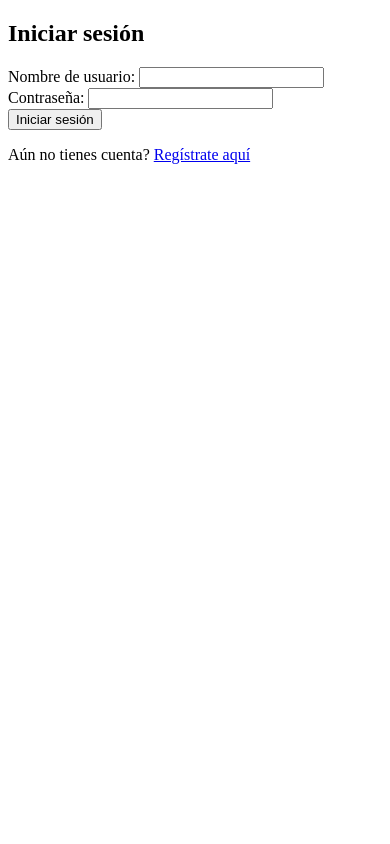
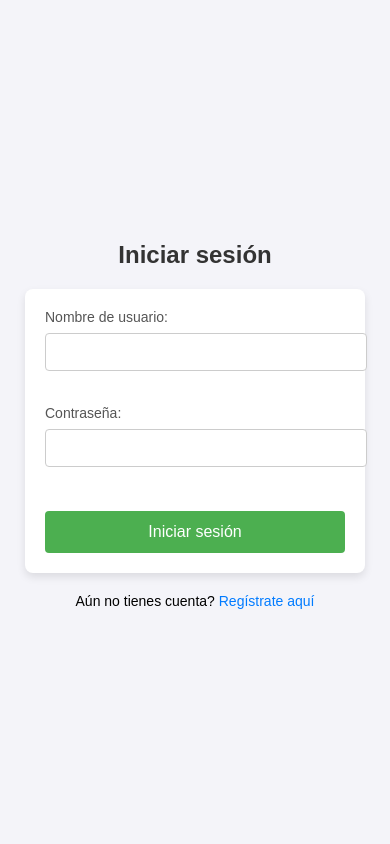
Before and after one commit to SergioFdzCastro/Proyecto1, a Flask app: page /login in a window 390 px wide. Run offline with Flask 3, Linux system fonts and the light colour scheme; parts of the project's set-up code (start-up, migrations or seed data) failed here and were passed over.

Commit message:
recomendador 3.5

```diff
--- a/app.py
+++ b/app.py
@@ -2,7 +2,6 @@ from flask import Flask, render_template, request, redirect, url_for, session, f
 from flask_sqlalchemy import SQLAlchemy
 import pandas as pd
 import requests
-from surprise import SVD, Dataset, Reader
 import secrets
 from werkzeug.security import generate_password_hash, check_password_hash
 
@@ -24,30 +23,14 @@ class usuarios(db.Model):
     favoritos = db.Column(db.Text, nullable=True)  # Películas favoritas almacenadas como una lista
     busquedas_recientes = db.Column(db.Text, nullable=True)  # Búsquedas del usuario almacenadas como una lista
 
-# Leer archivo CSV de películas y calcular calificación promedio
-lectura_csv = pd.read_csv("df_stream_kaggle.csv",
+# Leer archivo CSV de películas
+lectura_csv = pd.read_csv("filmatch.csv",
                           usecols=['title', 'description', 'release_year', 'runtime',
-                                   'genres', 'production_countries', 'imdb_score',
-                                   'tmdb_score', 'streaming_service'])
-lectura_csv['average_rating'] = lectura_csv[['imdb_score', 'tmdb_score']].mean(axis=1)
+                                   'genres', 'production_countries', 'score', 'streaming_service'],
+                          encoding='ISO-8859-1')
 
-# Crear dataset y modelo de recomendaciones
-calificaciones_df = pd.DataFrame({
-    'userId': [1] * len(lectura_csv),
-    'title': lectura_csv['title'],
-    'rating': lectura_csv['average_rating']
-})
-reader = Reader(rating_scale=(1, 10))
-dataset = Dataset.load_from_df(calificaciones_df[['userId', 'title', 'rating']], reader)
-trainset = dataset.build_full_trainset()
-svd = SVD()
-svd.fit(trainset)
-
-# Función para obtener recomendaciones
-def obtener_recomendaciones(user_id, top_n=10):
-    peliculas = lectura_csv['title'].unique()
-    predicciones = [(pelicula, svd.predict(user_id, pelicula).est) for pelicula in peliculas]
-    return sorted(predicciones, key=lambda x: x[1], reverse=True)[:top_n]
+# Normalizamos la columna de plataformas en el CSV
+lectura_csv['streaming_service'] = lectura_csv['streaming_service'].str.lower().str.strip()
 
 # Función para normalizar título para consulta a OMDb
 def normalizar_titulo(titulo):
@@ -116,7 +99,6 @@ def logout():
 def filmatch():
     resultado_pelicula = None
     mensaje_error = None
-    resultado = None
     recomendaciones = None
 
     if request.method == 'POST':
@@ -143,70 +125,30 @@ def filmatch():
             else:
                 mensaje_error = 'No se encontraron películas con ese título.'
 
-        elif 'plataforma' in request.form:
-            # Búsqueda por plataforma
-            plataformas_seleccionadas = request.form.getlist('plataforma')
-            if plataformas_seleccionadas:
-                peliculas_filtradas = lectura_csv[lectura_csv['streaming_service'].isin(plataformas_seleccionadas)]
-                if not peliculas_filtradas.empty:
-                    resultado = [({
-                        'title': fila['title'],
-                        'description': fila['description'],
-                        'poster_url': obtener_url_portada(fila['title']) or '/static/imagenes/Imagen_por_defecto.jpg',
-                        'genres': fila['genres'],
-                        'streaming_service': fila['streaming_service'],
-                        'release_year': fila['release_year'],
-                        'runtime': fila['runtime'],
-                        'imdb_score': fila['imdb_score']
-                    }) for _, fila in peliculas_filtradas.iterrows()]
-                else:
-                    mensaje_error = 'No se encontraron películas en esas plataformas.'
-            else:
-                mensaje_error = 'Debe seleccionar al menos una plataforma.'
+        elif 'genero' in request.form and 'plataforma_favorita' in request.form:
+            # Recomendaciones personalizadas basadas en género y plataforma
+            genero = request.form['genero']
+            plataforma_favorita = request.form['plataforma_favorita']
+            recomendaciones = obtener_recomendaciones_por_preferencias(genero, plataforma_favorita)
 
-        if 'id' in session:
-            usuario = usuarios.query.get(session['id'])
-            favoritos = usuario.favoritos.split(",") if usuario.favoritos else []
-            busquedas_recientes = usuario.busquedas_recientes.split(",") if usuario.busquedas_recientes else []
-            recomendaciones = obtener_recomendaciones_personalizadas(favoritos, busquedas_recientes)
-            recomendaciones = [({
-                'title': titulo,
-                'score': score,
-                'poster_url': obtener_url_portada(titulo) or '/static/imagenes/Imagen_por_defecto.jpg'
-            }) for titulo, score in recomendaciones]
+    return render_template('filmatch.html',
+                           resultado_pelicula=resultado_pelicula,
+                           mensaje_error=mensaje_error,
+                           recomendaciones=recomendaciones)
 
-    return render_template('filmatch.html', resultado_pelicula=resultado_pelicula, mensaje_error=mensaje_error, resultado=resultado, recomendaciones=recomendaciones)
+# Función para obtener recomendaciones basadas en las respuestas a las preguntas
+def obtener_recomendaciones_por_preferencias(genero, plataforma_favorita, top_n=10):
+    # Filtrar las películas por género y plataforma
+    peliculas_filtradas = lectura_csv[lectura_csv['genres'].str.contains(genero, case=False, na=False) &
+                                      lectura_csv['streaming_service'].str.contains(plataforma_favorita, case=False, na=False)]
 
-def obtener_recomendaciones_personalizadas(favoritos, busquedas_recientes):
-    recomendaciones = []
-    for favorito in favoritos:
-        peliculas = lectura_csv['title'].unique()
-        predicciones = [(pelicula, svd.predict('1', pelicula).est) for pelicula in peliculas]
-        recomendaciones.extend(sorted(predicciones, key=lambda x: x[1], reverse=True)[:5])
-    for busqueda in busquedas_recientes:
-        peliculas = lectura_csv[lectura_csv['title'].str.contains(busqueda, case=False, na=False)]
-        predicciones = [(fila['title'], fila['imdb_score']) for _, fila in peliculas.iterrows()]
-        recomendaciones.extend(predicciones)
-    recomendaciones = list(set(recomendaciones))
+    # Si no se encuentran películas que coincidan, devolver un mensaje
+    if peliculas_filtradas.empty:
+        return "No se encontraron películas que coincidan con tus preferencias."
+
+    recomendaciones = [(fila['title'], fila['score']) for _, fila in peliculas_filtradas.iterrows()]
     recomendaciones = sorted(recomendaciones, key=lambda x: x[1], reverse=True)
-    return recomendaciones
-
-@app.route('/favoritos', methods=['POST'])
-def agregar_a_favoritos():
-    if 'id' in session:
-        usuario = usuarios.query.get(session['id'])
-        if 'titulo_pelicula' in request.form:
-            titulo_pelicula = request.form['titulo_pelicula']
-            favoritos = usuario.favoritos.split(",") if usuario.favoritos else []
-            if titulo_pelicula not in favoritos:
-                favoritos.append(titulo_pelicula)
-                usuario.favoritos = ",".join(favoritos)
-                db.session.commit()
-                flash(f'La película "{titulo_pelicula}" se ha añadido a tus favoritos.', 'success')
-            else:
-                flash('Esta película ya está en tus favoritos.', 'warning')
-        return redirect(url_for('home'))
-    return redirect(url_for('login'))
+    return recomendaciones[:top_n]
 
 if __name__ == '__main__':
     app.run(debug=True)
--- /dev/null
+++ b/static/css/login.css
@@ -0,0 +1,79 @@
+/* General */
+body {
+    font-family: Arial, sans-serif;
+    background-color: #f4f4f9;
+    margin: 0;
+    padding: 0;
+    display: flex;
+    justify-content: center;
+    align-items: center;
+    height: 100vh;
+    flex-direction: column; /* Alinea los elementos verticalmente */
+    text-align: center; /* Centra los elementos de texto como el h2 */
+}
+
+h2 {
+    color: #333;
+    margin-bottom: 20px; /* Añade espacio debajo del título */
+    text-align: center; /* Asegura que el título esté centrado */
+}
+
+form {
+    background-color: white;
+    padding: 20px;
+    border-radius: 8px;
+    box-shadow: 0 4px 8px rgba(0, 0, 0, 0.1);
+    width: 300px;
+    display: flex;
+    flex-direction: column; /* Alinea los elementos verticalmente */
+    align-items: stretch; /* Hace que los elementos llenen el formulario */
+    margin: 0 auto; /* Centra el formulario horizontalmente */
+}
+
+label {
+    display: block;
+    margin-bottom: 8px;
+    font-size: 14px;
+    color: #555;
+    text-align: left; /* Alinea las etiquetas a la izquierda */
+}
+
+input {
+    width: 100%; /* Hace que el input ocupe todo el ancho del contenedor */
+    padding: 10px;
+    margin-bottom: 16px; /* Añade espacio entre los campos de entrada */
+    border: 1px solid #ccc;
+    border-radius: 4px;
+    font-size: 14px;
+}
+
+button {
+    width: 100%;
+    padding: 12px;
+    background-color: #4CAF50;
+    color: white;
+    border: none;
+    border-radius: 4px;
+    font-size: 16px;
+    cursor: pointer;
+    margin-top: 10px; /* Añade un poco de espacio sobre el botón */
+}
+
+button:hover {
+    background-color: #45a049;
+}
+
+p {
+    text-align: center;
+    font-size: 14px;
+    margin-top: 20px; /* Añade espacio entre el formulario y el enlace */
+}
+
+a {
+    text-decoration: none;
+    color: #007BFF;
+}
+
+a:hover {
+    text-decoration: underline;
+}
--- /dev/null
+++ b/static/js/login.js
@@ -0,0 +1,31 @@
+// script.js
+
+document.addEventListener("DOMContentLoaded", function() {
+    // Seleccionamos todos los formularios
+    const forms = document.querySelectorAll("form");
+
+    forms.forEach(form => {
+        form.addEventListener("submit", function(event) {
+            // Obtenemos los valores de los campos de entrada
+            const username = form.querySelector("#username");
+            const password = form.querySelector("#password");
+
+            // Validamos que los campos no estén vacíos
+            if (!username.value.trim()) {
+                alert("El nombre de usuario es obligatorio.");
+                event.preventDefault();  // Detiene el envío del formulario
+                username.focus();        // Enfoca el campo de nombre de usuario
+                return;
+            }
+
+            if (!password.value.trim()) {
+                alert("La contraseña es obligatoria.");
+                event.preventDefault();  // Detiene el envío del formulario
+                password.focus();        // Enfoca el campo de contraseña
+                return;
+            }
+
+            // Puedes agregar más validaciones aquí si es necesario
+        });
+    });
+});
--- a/templates/login.html
+++ b/templates/login.html
@@ -4,6 +4,7 @@
     <meta charset="UTF-8">
     <meta name="viewport" content="width=device-width, initial-scale=1.0">
     <title>Login</title>
+    <link rel="stylesheet" href="{{ url_for('static', filename='css/login.css') }}?v=1.0">
 </head>
 <body>
     <h2>Iniciar sesión</h2>
@@ -15,5 +16,7 @@
         <button type="submit">Iniciar sesión</button>
     </form>
     <p>Aún no tienes cuenta? <a href="{{ url_for('register') }}">Regístrate aquí</a></p>
+
+    <script src="{{ url_for('static', filename='js/login.js') }}"></script>
 </body>
 </html>
--- a/templates/register.html
+++ b/templates/register.html
@@ -4,6 +4,8 @@
     <meta charset="UTF-8">
     <meta name="viewport" content="width=device-width, initial-scale=1.0">
     <title>Registro</title>
+   <!-- <link rel="stylesheet" href="templates/style.css"> -->
+   <link rel="stylesheet" href="{{ url_for('static', filename='css/register.css') }}?v=1.0">
 </head>
 <body>
     <h2>Crear cuenta</h2>
@@ -15,5 +17,7 @@
         <button type="submit">Crear cuenta</button>
     </form>
     <p>Ya tienes cuenta? <a href="{{ url_for('login') }}">Inicia sesión aquí</a></p>
+
+    <script src="{{ url_for('static', filename='js/script.js') }}"></script>
 </body>
 </html>
```
Also changed, not shown: static/css/register.css (added, +79 -0 lines), static/js/register.js (added, +22 -0 lines), templates/filmatch.html (+11 -40 lines), data/usuarios.db, 1 other file.
